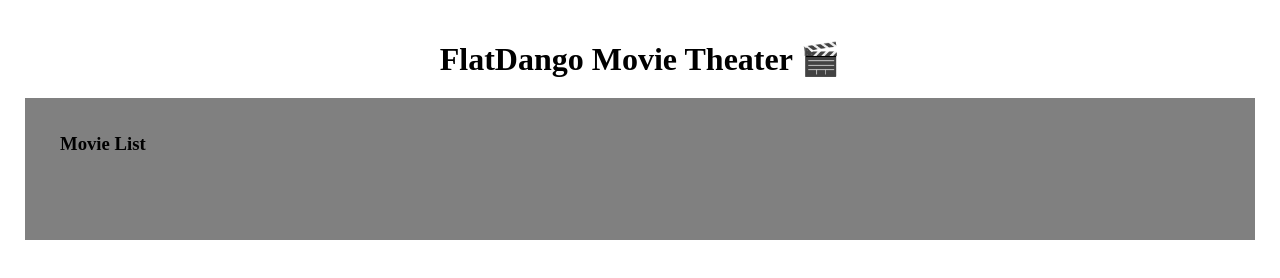
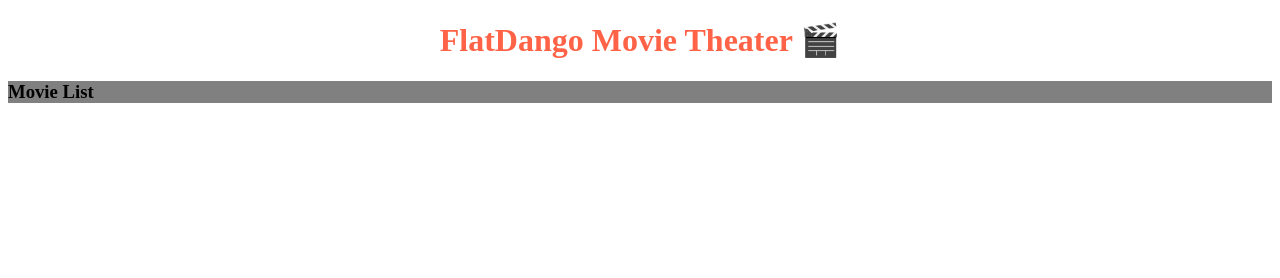
Before and after one commit to PapitoSpence/code-challenge3, a website: page index.html in a window 1280 px wide. Drawn offline with Linux system fonts and the light colour scheme; no server answers.

Commit message:
completed

```diff
--- a/style.css
+++ b/style.css
@@ -1,6 +1,6 @@
 *{
-    padding: 5px;
-    margin: 5px;
+    padding: 2.5;
+    margin:2.5;
     box-sizing: border-box;
 
 }
@@ -13,4 +13,6 @@ font-weight: 900;
 main {
 background-color: grey;
 }
-.headers{text-align: center;}
+.headers{text-align: center;
+color: tomato;
+}
```
